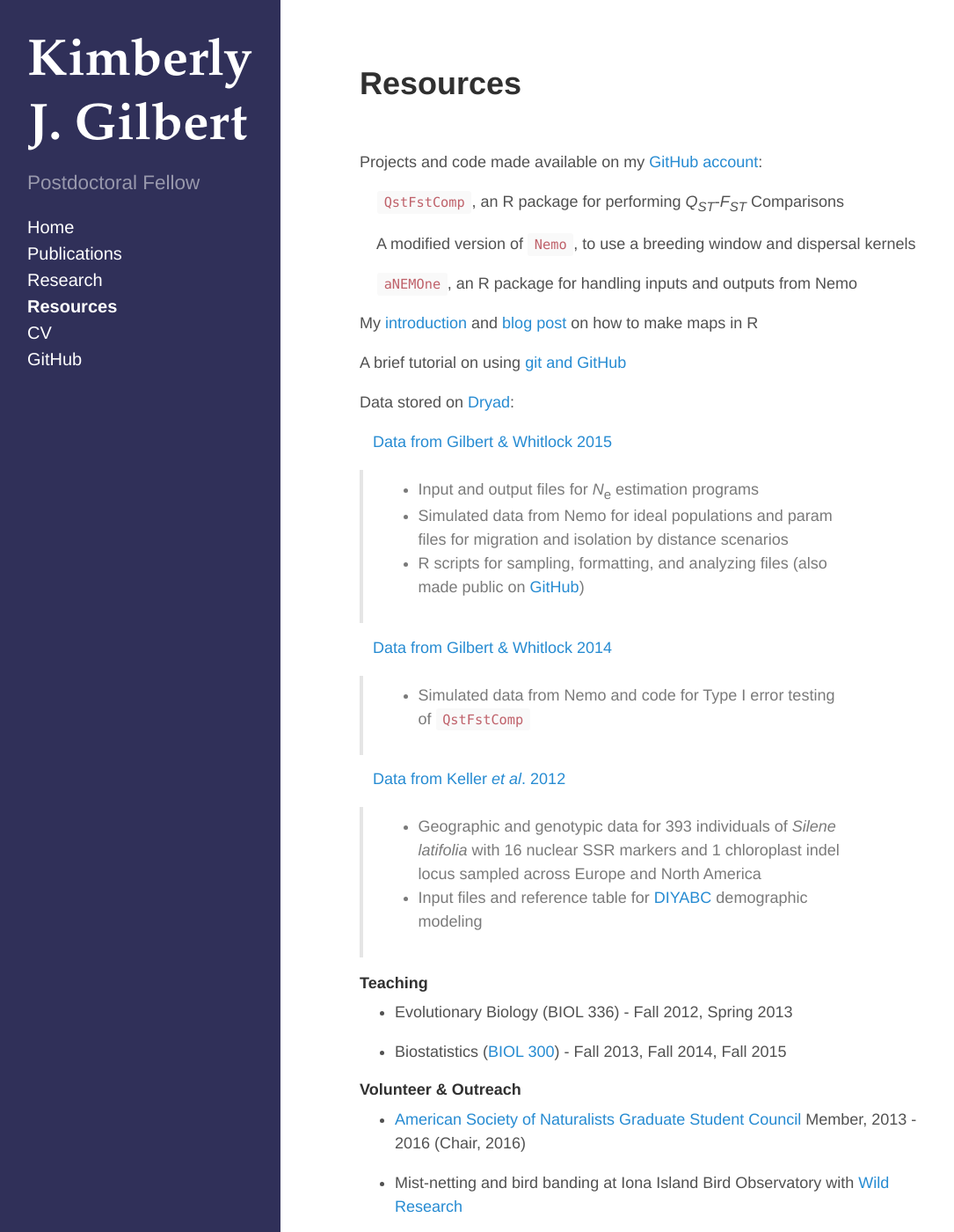
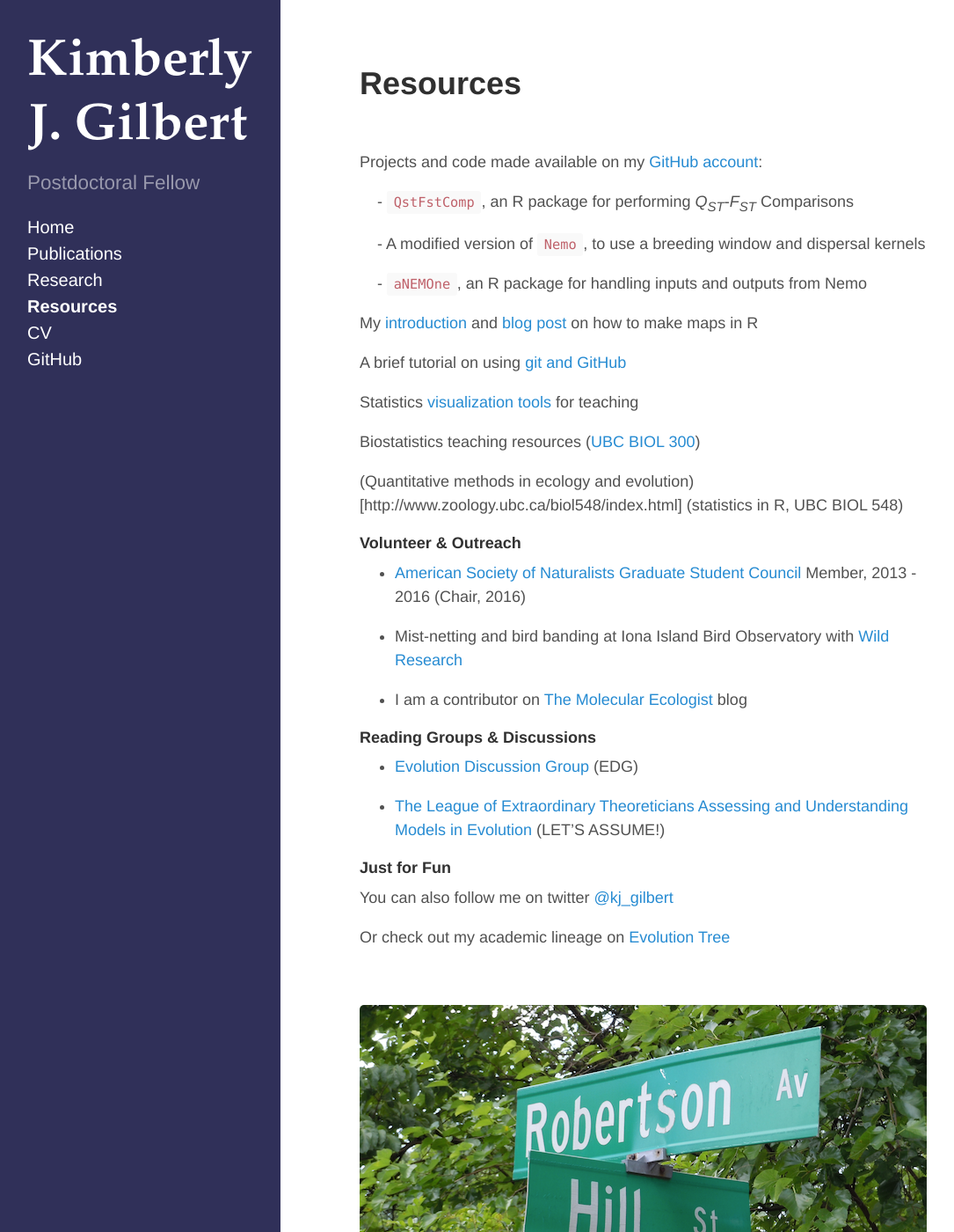
Before and after one commit to kjgilbert/kjgilbert.github.io, a Jekyll site: the page built from resources.md, in a window 1280 px wide and 1400 px high. Shown: the whole window at 88% size, without its empty margins (5-1090 px from the left). Built offline with Jekyll 4.4.1, drawn with Linux system fonts in a browser that asks for light colours; Markdown is read by kramdown in place of the engine named in the settings.

Commit message:
clean up resources page to just resources

```diff
--- a/resources.md
+++ b/resources.md
@@ -9,36 +9,21 @@ title: Resources
 
 Projects and code made available on my [GitHub account](https://github.com/kjgilbert):
 
-&nbsp;&nbsp;&nbsp; [`QstFstComp`](https://github.com/kjgilbert/QstFstComp), an R package for performing *Q<sub>ST</sub>*-*F<sub>ST</sub>* Comparisons
+&nbsp;&nbsp;&nbsp; - [`QstFstComp`](https://github.com/kjgilbert/QstFstComp), an R package for performing *Q<sub>ST</sub>*-*F<sub>ST</sub>* Comparisons
 
-&nbsp;&nbsp;&nbsp;  A modified version of [`Nemo`](https://github.com/kjgilbert/NemoDispersalKernel), to use a breeding window and dispersal kernels
+&nbsp;&nbsp;&nbsp;  - A modified version of [`Nemo`](https://github.com/kjgilbert/NemoDispersalKernel), to use a breeding window and dispersal kernels
 
-&nbsp;&nbsp;&nbsp; [`aNEMOne`](https://github.com/kjgilbert/aNEMOne), an R package for handling inputs and outputs from Nemo
+&nbsp;&nbsp;&nbsp; - [`aNEMOne`](https://github.com/kjgilbert/aNEMOne), an R package for handling inputs and outputs from Nemo
 
 My [introduction](https://github.com/kjgilbert/kjgilbert.github.io/raw/master/pdfs/R_MakingMaps.pdf) and [blog post](http://www.molecularecologist.com/2012/09/making-maps-with-r/) on how to make maps in R
 
 A brief tutorial on using [git and GitHub](https://github.com/kjgilbert/kjgilbert.github.io/raw/master/pdfs/KGilbert_GitTutorial.pdf)
 
-Data stored on [Dryad](http://datadryad.org/):
+Statistics [visualization tools](http://www.zoology.ubc.ca/~whitlock/kingfisher/KFhomepage.htm) for teaching
 
-&nbsp;&nbsp; [Data from Gilbert & Whitlock 2015](http://datadryad.org/resource/doi:10.5061/dryad.3r651)
-> - Input and output files for *N*<sub>e</sub> estimation programs
-> - Simulated data from Nemo for ideal populations and param files for migration and isolation by distance scenarios
-> - R scripts for sampling, formatting, and analyzing files (also made public on [GitHub](https://github.com/kjgilbert/NeEstimation_Param-Conversion-Analysis))
+Biostatistics teaching resources ([UBC BIOL 300](http://www.zoology.ubc.ca/~whitlock/bio300/))
 
-&nbsp;&nbsp; [Data from Gilbert & Whitlock 2014](http://datadryad.org/resource/doi:10.5061/dryad.rm574)
-> - Simulated data from Nemo and code for Type I error testing of `QstFstComp`
-
-&nbsp;&nbsp; [Data from Keller *et al*. 2012](http://datadryad.org/resource/doi:10.5061/dryad.9r2h3)
-> - Geographic and genotypic data for 393 individuals of *Silene latifolia* with 16 nuclear SSR markers and 1 chloroplast indel locus sampled across Europe and North America
-> - Input files and reference table for [DIYABC](http://www1.montpellier.inra.fr/CBGP/diyabc/) demographic modeling
-
-
-#### Teaching
-
-- Evolutionary Biology (BIOL 336) - Fall 2012, Spring 2013
-
-- Biostatistics ([BIOL 300](http://www.zoology.ubc.ca/~whitlock/bio300/)) - Fall 2013, Fall 2014, Fall 2015
+(Quantitative methods in ecology and evolution)[http://www.zoology.ubc.ca/biol548/index.html] (statistics in R, UBC BIOL 548)
 
 
 #### Volunteer & Outreach
```
